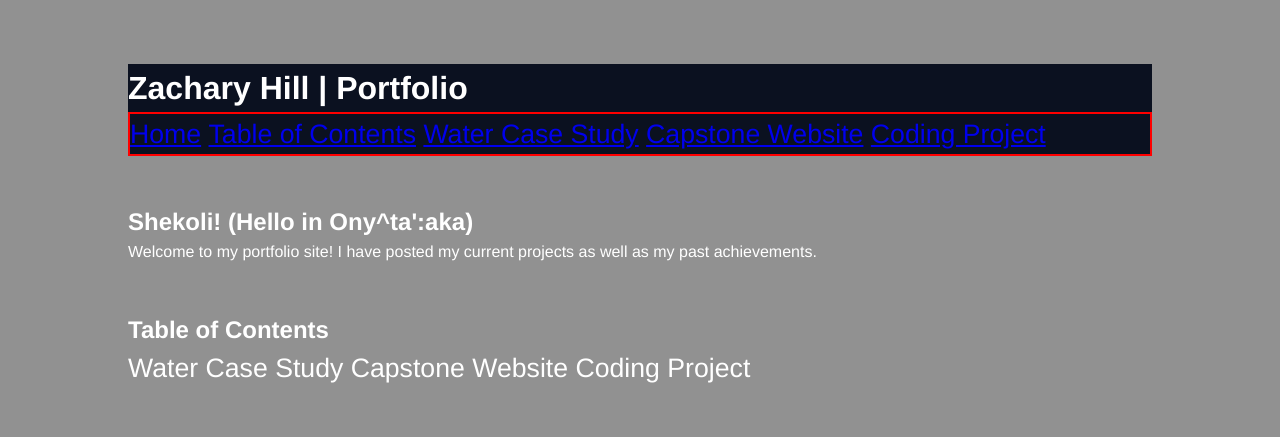
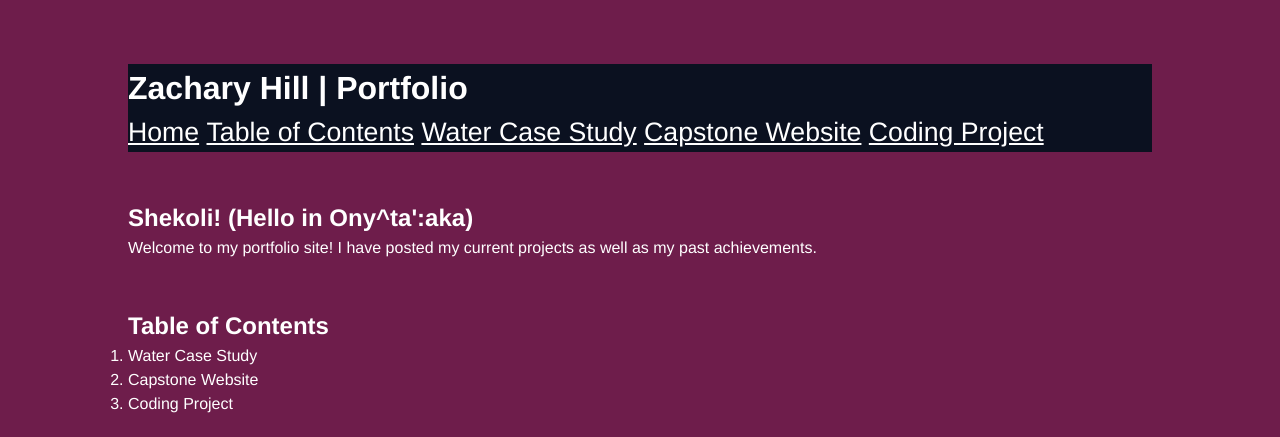
Before and after one commit to hillzb/portfolio, a plain HTML site: page index.html in a window 1280 px wide. Shown: the top 437 px of the page. Drawn offline with Linux system fonts and the light colour scheme.

Commit message:
change bg & a color

```diff
--- a/index.html
+++ b/index.html
@@ -14,7 +14,7 @@
   <header>
     <h1>Zachary Hill | Portfolio</h1>
     <nav>
-      <ul class="el">
+      <ul>
         <li><a href="#">Home</a></li>
         <li><a href="#table">Table of Contents</a></li>
         <li><a href="#water">Water Case Study</a></li>
@@ -34,12 +34,12 @@
     </section>
     <section id="table">
       <h2>Table of Contents</h2>
-      <ul>
+      <ol>
         <li>Water Case Study</li>
         <li>Capstone Website</li>
         <li>Coding Project</li>
 
-      </ul>
+      </ol>
     </section>
     <section id="water">
       <h2>Water Case Study</h2>
--- a/style.css
+++ b/style.css
@@ -15,25 +15,29 @@
 }
 
 /* Clean up Nav Bar */
-ul {
+nav ul {
   list-style-type: none;
   font-size: 20pt;
 }
 
-li {
+nav li {
   display: inline;
 }
 
 /* layout and design */
 
 body {
-  background-color: #919191;
+  background-color: #6E1D4B;
   color: white;
   font-family: "Helvetica", "Arial", sans-serif;
   line-height: 1.5;
   padding: 4em 1em;
   margin: 0 auto;
   max-width: 80vw;
+}
+
+header a {
+  color: white;
 }
 
 h2 {
```
